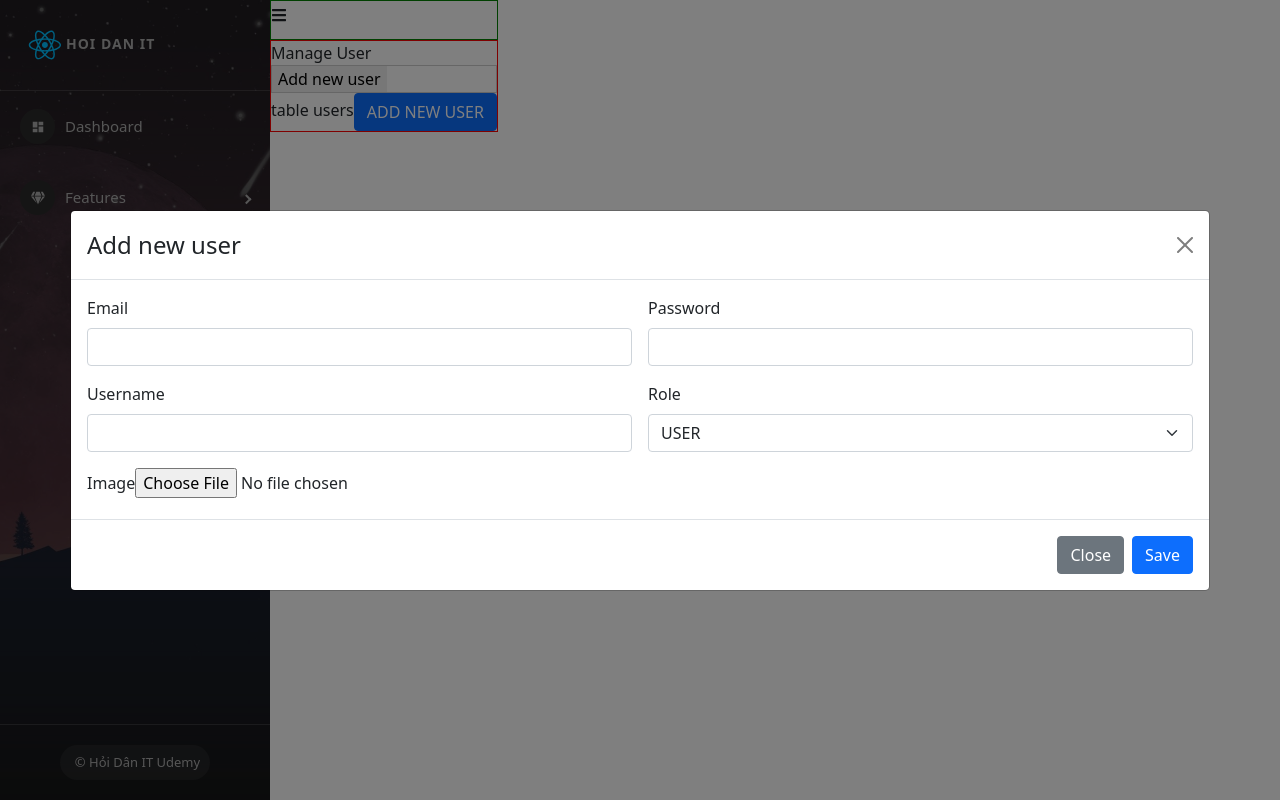
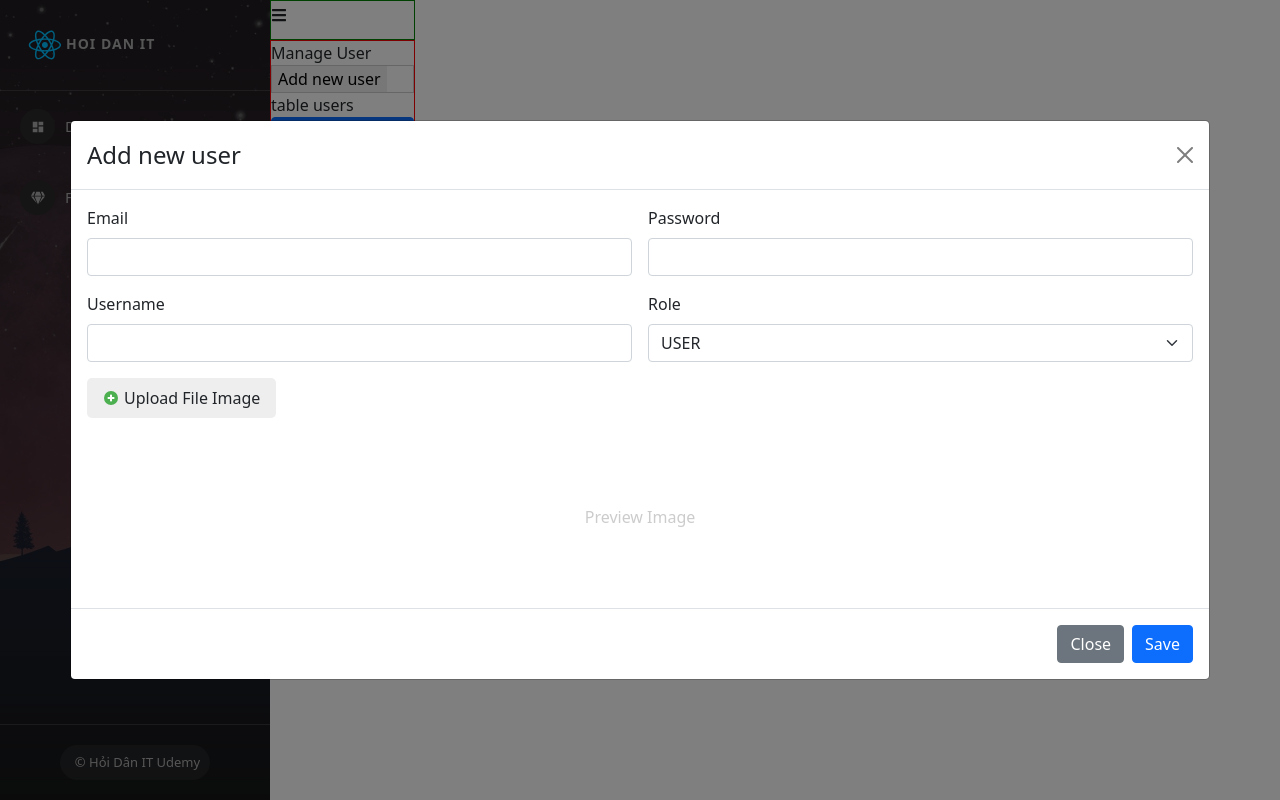
Before and after one commit to Anhqvv/react-ultimate, a React (Create React App) app: page /admins/manage-users in a window 1280 px wide. Both pictures are taken after a click on the button "ADD NEW USER". Built offline with nearby package versions, Linux system fonts and the light colour scheme.

Commit message:
#57. State Hóa Modal Add New User

```diff
--- a/src/components/Admin/Content/ManageUser.js
+++ b/src/components/Admin/Content/ManageUser.js
@@ -1,4 +1,5 @@
 import ModalCreateUser from "./ModalCreateUser";
+import "./ManageUser.scss";
 //manage user
 const ManageUser = () => {
    return (
@@ -10,8 +11,8 @@
             </div>
             <div className="table-users">
                table users
+            </div>
                <ModalCreateUser />
-            </div>
          </div>
       </div>
    );
--- /dev/null
+++ b/src/components/Admin/Content/ManageUser.scss
@@ -0,0 +1,31 @@
+.manage-user-container {
+   .users-content {
+   }
+}
+
+.modal-add-user {
+   .img-preview {
+      height: 150px;
+      display: flex;
+      justify-content: center;
+      align-items: center;
+      color: #ccc;
+      img {
+         max-width: 100%;
+         max-height: 100%;
+      }
+   }
+   .label-upload {
+      display: flex;
+      align-items: center;
+      gap: 5px;
+      width: fit-content;
+      border-radius: 5px;
+      padding: 8px 16px;
+      cursor: pointer;
+      background-color: #eeeeee;
+      &:hover {
+        background-color: #dcdcdc;
+      }
+   }
+}
--- a/src/components/Admin/Content/ModalCreateUser.js
+++ b/src/components/Admin/Content/ModalCreateUser.js
@@ -1,12 +1,27 @@
 import React, { useState } from "react";
 import Button from "react-bootstrap/Button";
 import Modal from "react-bootstrap/Modal";
+import { FcPlus } from "react-icons/fc";
 
 function ModalCreateUser() {
    const [show, setShow] = useState(false);
 
    const handleClose = () => setShow(false);
    const handleShow = () => setShow(true);
+   const [email, setEmail] = useState("");
+   const [password, setPassword] = useState("");
+   const [username, setUsername] = useState("");
+   const [image, setImage] = useState("");
+   const [role, setRole] = useState("USER");
+   const [previewImage, setPreviewImage] = useState("");
+
+   const handleUploadImage = (e) => {
+      if(e.target && e.target.files && e.target.files[0]){
+         setPreviewImage(URL.createObjectURL(e.target.files[0]));
+         setImage(e.target.files[0])
+
+      }
+   };
 
    return (
       <>
@@ -21,6 +36,7 @@
             onHide={handleClose}
             backdrop="static"
             keyboard={false}
+            className="modal-add-user"
          >
             <Modal.Header closeButton>
                <Modal.Title>Add new user</Modal.Title>
@@ -29,29 +45,64 @@
                <form className="row g-3">
                   <div className="col-md-6">
                      <label className="form-label">Email</label>
-                     <input type="email" className="form-control" />
+                     <input
+                        type="email"
+                        className="form-control"
+                        value={email}
+                        onChange={(e) => setEmail(e.target.value)}
+                     />
                   </div>
                   <div className="col-md-6">
                      <label className="form-label">Password</label>
-                     <input type="password" className="form-control" />
+                     <input
+                        type="password"
+                        className="form-control"
+                        value={password}
+                        onChange={(e) => setPassword(e.target.value)}
+                     />
                   </div>
                   <div className="col-6">
                      <label className="form-label">Username</label>
-                     <input type="text" className="form-control" />
+                     <input
+                        type="text"
+                        className="form-control"
+                        value={username}
+                        onChange={(e) => setUsername(e.target.value)}
+                     />
                   </div>
 
                   <div className="col-6">
                      <label className="form-label">Role</label>
-                     <select className="form-select">
-                        <option selected="" value="USER">
-                           USER
-                        </option>
+                     <select
+                        className="form-select"
+                        onChange={(e) => setRole(e.target.value)}
+                     >
+                        <option value="USER">USER</option>
                         <option value="ADMIN">ADMIN</option>
                      </select>
                   </div>
                   <div className="col-12">
-                     <label className="form-label">Image</label>
-                     <input type="file" />
+                     <label
+                        className="form-label label-upload"
+                        htmlFor="labelUpload"
+                        value={image}
+                     >
+                        <FcPlus />
+                        Upload File Image
+                     </label>
+                     <input
+                        type="file"
+                        hidden
+                        id="labelUpload"
+                        onChange={(e) => handleUploadImage(e)}
+                     />
+                  </div>
+                  <div className="col-md-12 img-preview">
+                     {previewImage ? (
+                        <img src={previewImage} />
+                     ) : (
+                        <span>Preview Image</span>
+                     )}
                   </div>
                </form>
             </Modal.Body>
@@ -66,4 +117,4 @@
    );
 }
 
-export default ModalCreateUser
+export default ModalCreateUser;
```
